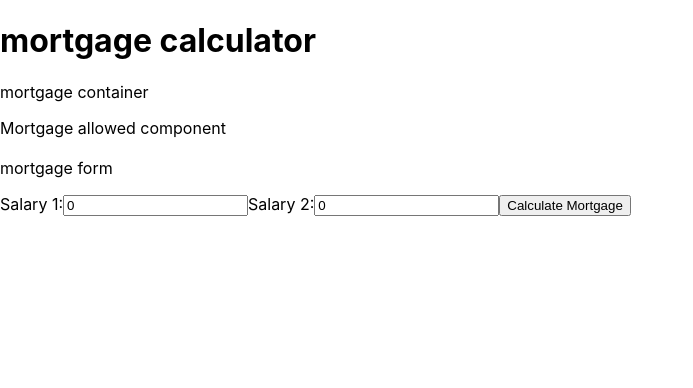
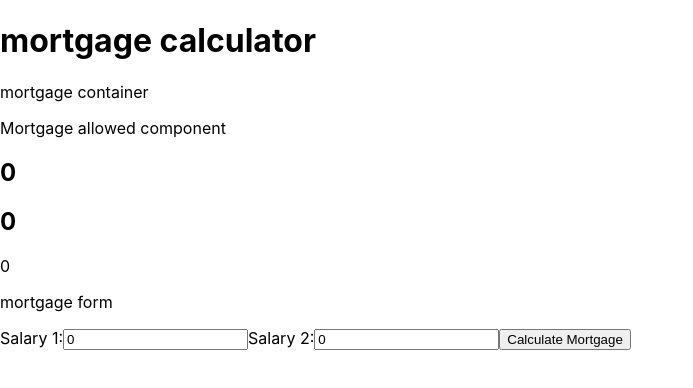
Before and after one commit to KatherineLKerr/mortgage_calculator, a React (Create React App) app: page / in a window 1280 px wide. Shown: the top 388 px of the page, without its empty margins (0-693 px from the left). Built offline with nearby package versions, Linux system fonts and the light colour scheme.

Commit message:
calculation working, displaying allowed mortgage

```diff
--- a/src/components/AllowedMortgage.js
+++ b/src/components/AllowedMortgage.js
@@ -1,10 +1,12 @@
 import React, { Component } from 'react';
 
 const AllowedMortgage = ( props ) => {
+
   return (
     <div>Mortgage allowed component
-     <h2>{props.mortgage1}</h2>
-     <h2>{props.mortgage2}</h2>
+     <h2>{props.salary2}</h2>
+     <h2>{props.salary1}</h2>
+     <p>{(props.salary1 + props.salary2) * 3}</p>
     </div>
   )
 }
--- a/src/components/MortgageForm.js
+++ b/src/components/MortgageForm.js
@@ -25,7 +25,6 @@ class MortgageForm extends Component {
     this.props.onFormSubmit({ salary1: this.state.salary1, salary2: this.state.salary2});
   }
 
-
   render() {
     return (
       <form className="mortgage-form" onSubmit={this.handleSubmit}>
```
